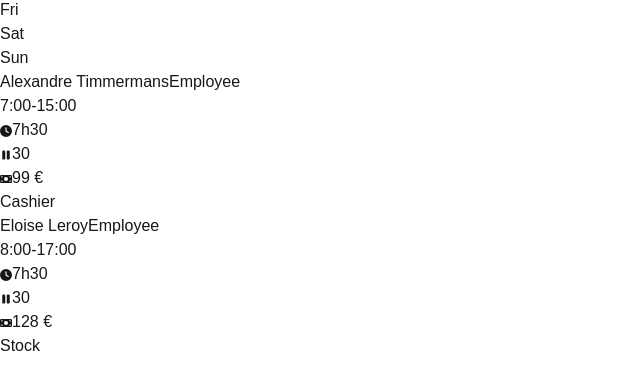
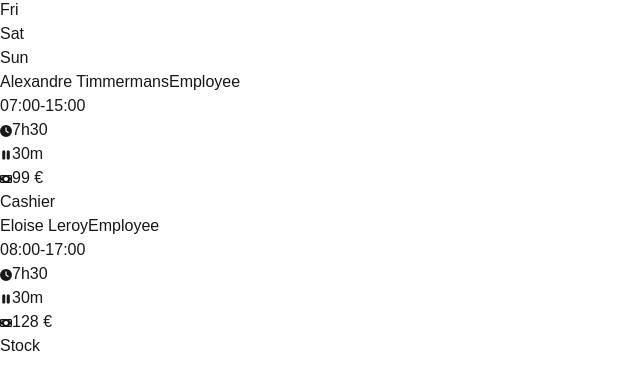
Before and after one commit to gmumdzhiev/task-planner, a Next.js app: page / in a window 1280 px wide. Shown: the part 146-536 px from the top of the page, without its empty margins (0-640 px from the left). Built offline with nearby package versions, Linux system fonts and the light colour scheme.

Commit message:
re-factoring and improving the application

```diff
--- a/package.json
+++ b/package.json
@@ -18,7 +18,8 @@
     "@fortawesome/react-fontawesome": "^0.2.2",
     "next": "15.0.4",
     "react": "^19.0.0",
-    "react-dom": "^19.0.0"
+    "react-dom": "^19.0.0",
+    "react-draggable": "^4.4.6"
   },
   "devDependencies": {
     "@types/node": "^20",
--- a/src/app/components/EmployeeRow.tsx
+++ b/src/app/components/EmployeeRow.tsx
@@ -1,5 +1,6 @@
 import React from "react";
-import { Employee } from "../types/schedule";
+import { Employee, Task } from "../types/schedule";
+import { useDraggable, useDroppable } from "@dnd-kit/core";
 import { FontAwesomeIcon } from "@fortawesome/react-fontawesome";
 import {
   faClock,
@@ -9,9 +10,15 @@ import {
 
 interface EmployeeRowProps {
   employee: Employee;
+  employeeIndex: number;
+  week: string[];
 }
 
-export const EmployeeRow = ({ employee }: EmployeeRowProps) => {
+export const EmployeeRow = ({
+  employee,
+  employeeIndex,
+  week,
+}: EmployeeRowProps) => {
   return (
     <div className="grid grid-cols-8 border-b last:border-b-0 border-gray-200">
       <div className="flex flex-col items-start justify-center p-4 bg-gray-100">
@@ -20,17 +27,37 @@ export const EmployeeRow = ({ employee }: EmployeeRowProps) => {
         </span>
         <span className="text-xs text-gray-500">{employee.role}</span>
       </div>
+      {week.map((day, dayIndex) => (
+        <DroppableArea
+          key={`${employeeIndex}-${dayIndex}`}
+          employeeIndex={employeeIndex}
+          dayIndex={dayIndex}
+          tasks={employee.tasks.filter((task) => task.day === day)}
+        />
+      ))}
+    </div>
+  );
+};
 
-      {Array(7)
-        .fill(null)
-        .map((_, index) => (
-          <div
-            key={index}
-            className="flex flex-col items-center justify-center p-2"
-          >
-            {employee.tasks.map(
-              (task) =>
-                task.id === `${index + 1}` && (
+const DraggableTask = ({
+  task,
+  employeeIndex,
+}: {
+  task: Task;
+  employeeIndex: number;
+}) => {
+  const { attributes, listeners, setNodeRef, transform } = useDraggable({
+    id: `${employeeIndex}-${task.id}`,
+  });
+
+  const style = {
+    transform: transform
+      ? `translate(${transform.x}px, ${transform.y}px)`
+      : undefined,
+  };
+
+  return (
+    <div ref={setNodeRef} {...attributes} {...listeners} style={style}>
       <div
         key={task.id}
         className={`flex flex-col items-start w-full p-2 rounded-md shadow ${
@@ -75,9 +102,31 @@ export const EmployeeRow = ({ employee }: EmployeeRowProps) => {
           {task.label}
         </span>
       </div>
-                )
-            )}
     </div>
+  );
+};
+
+const DroppableArea = ({
+  employeeIndex,
+  dayIndex,
+  tasks,
+}: {
+  employeeIndex: number;
+  dayIndex: number;
+  tasks: Task[];
+}) => {
+  const { setNodeRef } = useDroppable({
+    id: `${employeeIndex}-${dayIndex}`,
+  });
+
+  return (
+    <div ref={setNodeRef} className="p-2 border border-gray-200">
+      {tasks.map((task) => (
+        <DraggableTask
+          key={task.id}
+          task={task}
+          employeeIndex={employeeIndex}
+        />
       ))}
     </div>
   );
--- a/src/app/components/ScheduleGrid.tsx
+++ b/src/app/components/ScheduleGrid.tsx
@@ -16,10 +16,14 @@ export const ScheduleGrid = ({ data }: ScheduleGridProps) => {
         </div>
         <WeekSchedule week={data.week} />
       </div>
-
       <div className="flex flex-col">
-        {data.employees.map((employee) => (
-          <EmployeeRow key={employee.id} employee={employee} />
+        {data.employees.map((employee, empIndex) => (
+          <EmployeeRow
+            key={employee.id}
+            employee={employee}
+            employeeIndex={empIndex}
+            week={data.week}
+          />
         ))}
       </div>
     </div>
--- a/src/app/data/schedule.ts
+++ b/src/app/data/schedule.ts
@@ -10,11 +10,12 @@ export const scheduleData: ScheduleData = {
       tasks: [
         {
           id: "1",
-          time: "7:00-15:00",
+          time: "07:00-15:00",
           label: "Cashier",
           hours: "7h30",
-          break: "30",
+          break: "30m",
           cost: "99",
+          day: "Mon",
           type: "task",
         },
       ],
@@ -26,11 +27,12 @@ export const scheduleData: ScheduleData = {
       tasks: [
         {
           id: "3",
-          time: "8:00-17:00",
+          time: "08:00-17:00",
           label: "Stock",
           hours: "7h30",
-          break: "30",
+          break: "30m",
           cost: "128",
+          day: "Tue",
           type: "task",
         },
       ],
--- a/src/app/page.tsx
+++ b/src/app/page.tsx
@@ -1,12 +1,61 @@
-import React from "react";
+"use client";
+
+import React, { useState } from "react";
+import { DndContext, DragEndEvent } from "@dnd-kit/core";
 import { ScheduleGrid } from "./components/ScheduleGrid";
 import { scheduleData } from "./data/schedule";
+import { ScheduleData } from "./types/schedule";
 
 const SchedulePage = () => {
+  const [data, setData] = useState<ScheduleData>(scheduleData);
+
+  const handleDragEnd = (event: DragEndEvent) => {
+    const { active, over } = event;
+
+    if (!over || active.id === over.id) return;
+
+    const [activeEmpIdx, activeTaskId] = String(active.id).split("-");
+    const [overEmpIdx, destDayIdxStr] = String(over.id).split("-");
+
+    const srcEmpIdx = parseInt(activeEmpIdx, 10);
+    const destEmpIdx = parseInt(overEmpIdx, 10);
+    const destDayIdx = parseInt(destDayIdxStr, 10);
+
+    if (destDayIdx < 0 || destDayIdx >= data.week.length) {
+      return;
+    }
+
+    const updatedEmployees = [...data.employees];
+    const srcEmployee = { ...updatedEmployees[srcEmpIdx] };
+    const destEmployee = { ...updatedEmployees[destEmpIdx] };
+
+    const taskIndex = srcEmployee.tasks.findIndex(
+      (task) => task.id === activeTaskId
+    );
+
+    if (taskIndex !== -1) {
+      const [movedTask] = srcEmployee.tasks.splice(taskIndex, 1);
+      if (movedTask) {
+        movedTask.day = data.week[destDayIdx];
+        destEmployee.tasks.push(movedTask);
+      }
+    }
+
+    updatedEmployees[srcEmpIdx] = srcEmployee;
+    updatedEmployees[destEmpIdx] = destEmployee;
+
+    setData({
+      ...data,
+      employees: updatedEmployees,
+    });
+  };
+
   return (
     <main className="p-8 bg-gray-100">
       <h1 className="text-2xl font-bold mb-4 text-gray-600">Schedule</h1>
-      <ScheduleGrid data={scheduleData} />
+      <DndContext onDragEnd={handleDragEnd}>
+        <ScheduleGrid data={data} />
+      </DndContext>
     </main>
   );
 };
--- a/src/app/types/schedule.ts
+++ b/src/app/types/schedule.ts
@@ -5,6 +5,7 @@ export interface Task {
   hours: string;
   break: string;
   cost: string;
+  day: string;
   type: "task" | "break";
 }
 
```
Also changed, not shown: src/app/components/DayColumn.tsx (deleted, +0 -22 lines), src/app/components/DragDropContext.tsx (deleted, +0 -76 lines), src/app/components/TaskCard.tsx (deleted, +0 -64 lines), 1 other file (tests, documents, lock files or other folders). Lines whose indentation alone changed are shown as unchanged.
